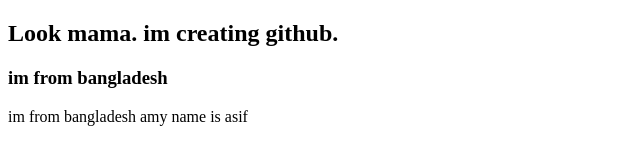
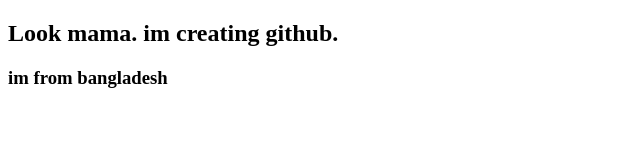
Before and after one commit to pk-asif/pk-asif, a plain HTML site: page index.html in a window 1280 px wide. Shown: the whole page, without its empty margins (0-640 px from the left). Drawn offline with Linux system fonts and the light colour scheme.

Commit message:
delete some

```diff
--- a/index.html
+++ b/index.html
@@ -7,7 +7,7 @@
     <title>Document</title>
     <h2>Look mama. im creating github.</h2>
     <h3>im from bangladesh</h3>
-    <p>im from bangladesh amy name is asif</p>
+
 </head>
 <body>
 
```
